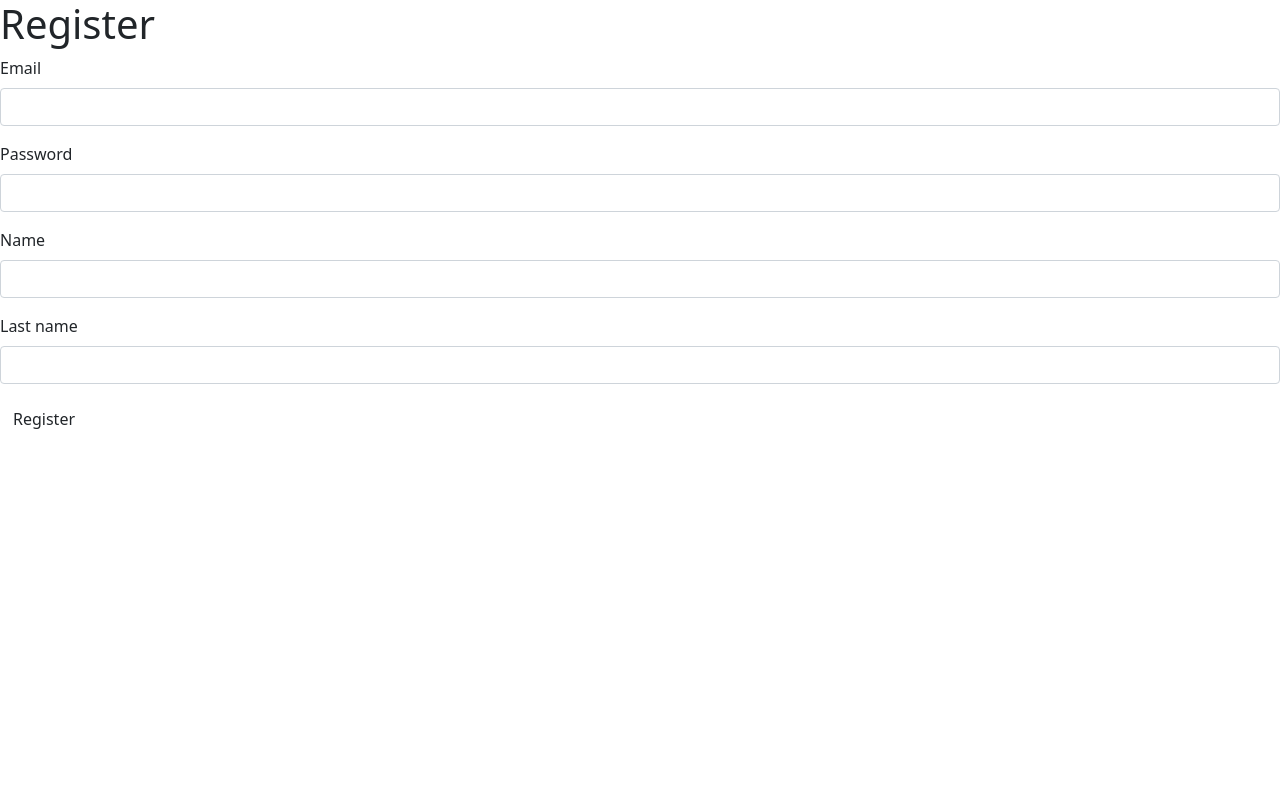
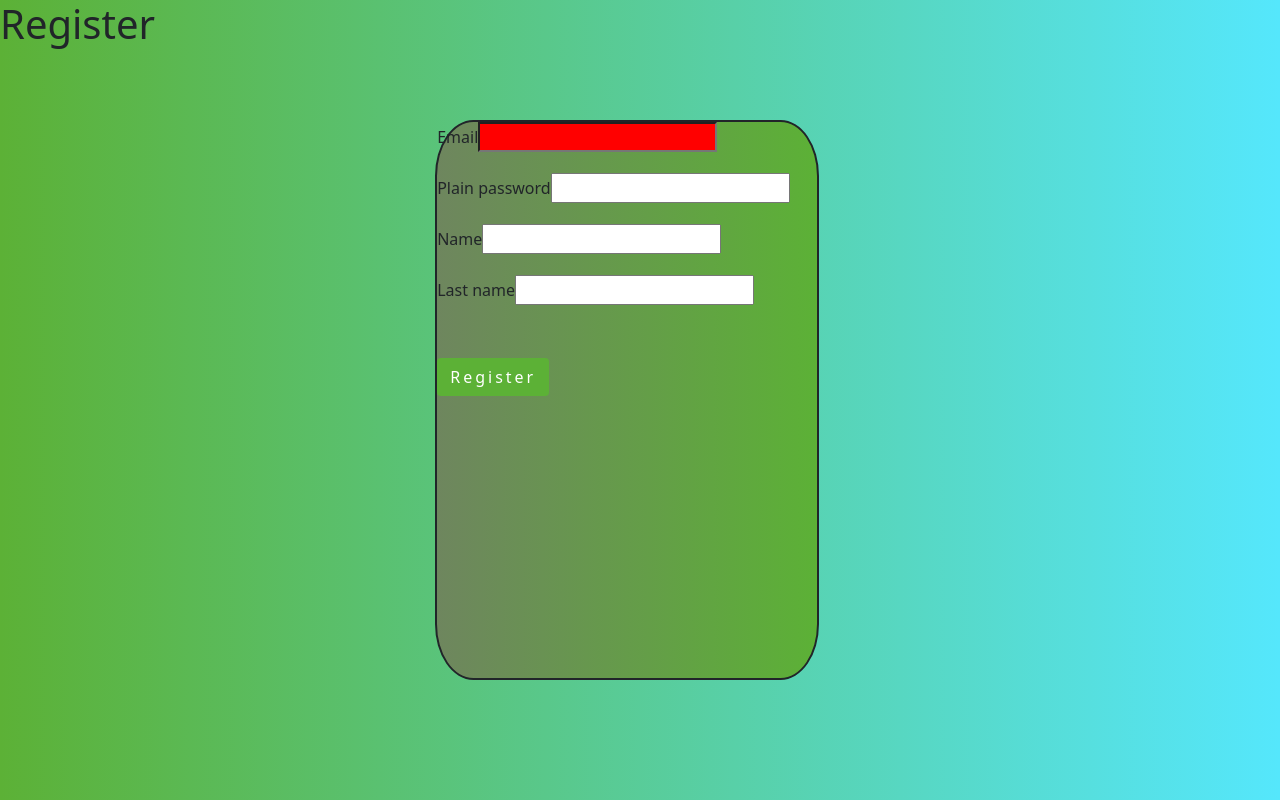
Before and after one commit to badisbms/Projet_Begreen, a Symfony app: template templates/registration/register.html.twig in a window 1280 px wide. Run offline with Twig, Linux system fonts and the light colour scheme; the template is opened without the code that fills it, so the values that code supplies are empty; form fields are guessed from the names that the template uses; some libraries are stand-ins or nearby versions.

Commit message:
style changer register

```diff
--- a/templates/registration/register.html.twig
+++ b/templates/registration/register.html.twig
@@ -3,20 +3,68 @@
 {% block title %}Register{% endblock %}
 
 {% block body %}
+ <style>
+  .btn[type="submit"] {
+    margin: 2em 0 1.5em;
+    letter-spacing: 3px;
+    color:white;
+    background-color : #5cb136;
+  }
+ .email{
+ background-color : red;
+
+ }
+.logbox {
+  border: solid 2px;
+  height: 70%;
+  width: 30%;
+  position: absolute;
+  margin-left: 34%;
+  margin-top: 5%;
+  border-radius: 10%;
+  background: linear-gradient(90deg, #6e865e, #5cb136);
+}
+
+body {
+  background:color:#5cb136;
+  background: linear-gradient(90deg, #5cb136, #55e7fc);
+}
+
+{# button {
+    background-color: teal;
+    color: white;
+    font-weight: bold;
+    border-radius: 3px;
+    border-color: rgb(0, 128, 128);
+    padding: 2%;
+    border-style:solid;
+    margin-left: 110px;
+
+} #}
+
+
+
+
+ </style>
+
     {% for flashError in app.flashes('verify_email_error') %}
         <div class="alert alert-danger" role="alert">{{ flashError }}</div>
     {% endfor %}
 
     <h1>Register</h1>
 
-    {{ form_start(registrationForm) }}
-        {{ form_row(registrationForm.email) }}
-        {{ form_row(registrationForm.plainPassword, {
-            label: 'Password'
-        }) }}
-       {{ form_row(registrationForm.name) }}
-       {{ form_row(registrationForm.lastName) }}
+     <div class="logbox">
+
+    {{ form_start(registrationForm  )}}
+        {{ form_row(registrationForm.email,{ 'attr': {'class': 'email'} }) }}
+     {{ form_row(registrationForm.plainPassword, { 'attr': {'class': 'Paassword'} })}}
+            {# label: 'Password' #}
+        {# }} #}
+       {{ form_row(registrationForm.name, { 'attr': {'class': 'name'} }) }}
+       {{ form_row(registrationForm.lastName, { 'attr': {'class': 'lastName'} }) }}
 
         <button type="submit" class="btn">Register</button>
     {{ form_end(registrationForm) }}
+
+     </div>
 {% endblock %}
--- a/templates/security/login.html.twig
+++ b/templates/security/login.html.twig
@@ -1,4 +1,5 @@
 {% extends 'base.html.twig' %}
+
 
 {% block title %}Log in!{% endblock %}
 
```
Also changed, not shown: templates/testtwig/test.html.twig (added, +31 -0 lines), public/assets/css/register.css (added), 1 other file.
